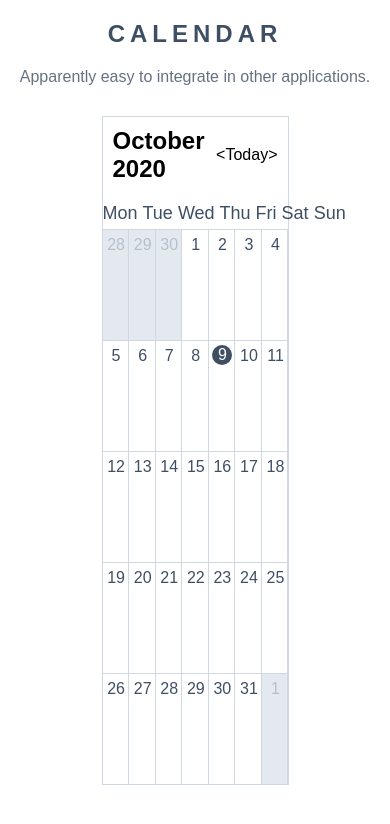
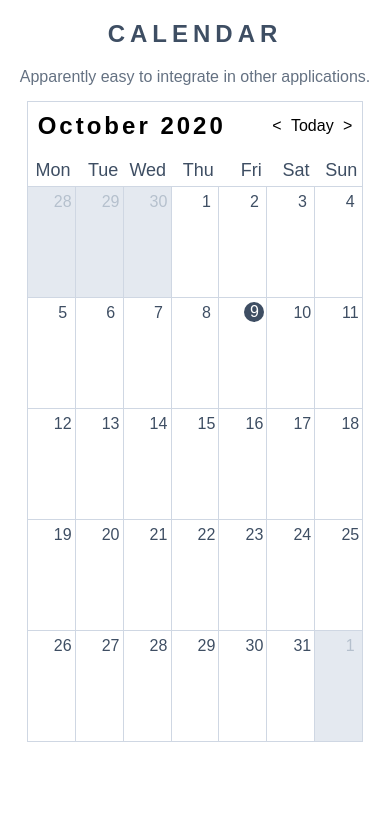
Before and after one commit to zapmal/custom-calendar, a website built with webpack: page index.html in a window 390 px wide. Built offline with nearby package versions, Linux system fonts and the light colour scheme.

Commit message:
fix: some visual glitches, not responsive atm

```diff
--- a/src/styles/calendar.css
+++ b/src/styles/calendar.css
@@ -12,7 +12,7 @@ body {
 
 .header {
   text-align: center;
-  margin-bottom: 30px;
+  margin-bottom: 15px;
 }
 
 .header h2 {
@@ -27,7 +27,7 @@ body {
 
 .container {
   margin: auto;
-  width: 50%;
+  width: 90%;
 }
 
 ol,
@@ -53,6 +53,7 @@ li {
 .calendar-month-header-selected-month {
   font-size: 24px;
   font-weight: 600;
+  letter-spacing: 3px;
 }
 
 .calendar-month-header-selectors {
@@ -126,3 +127,14 @@ li {
   width: var(--day-label-size);
   height: var(--day-label-size);
 }
+
+@media all and (max-width: 800px) {
+
+  /* #days-of-week li {
+    font-size: 0;
+  }
+
+  #days-of-week > li abbr:after {
+    content: attr(title);
+  } */
+}
```
Also changed, not shown: index.html (+0 -26 lines), README.md.
